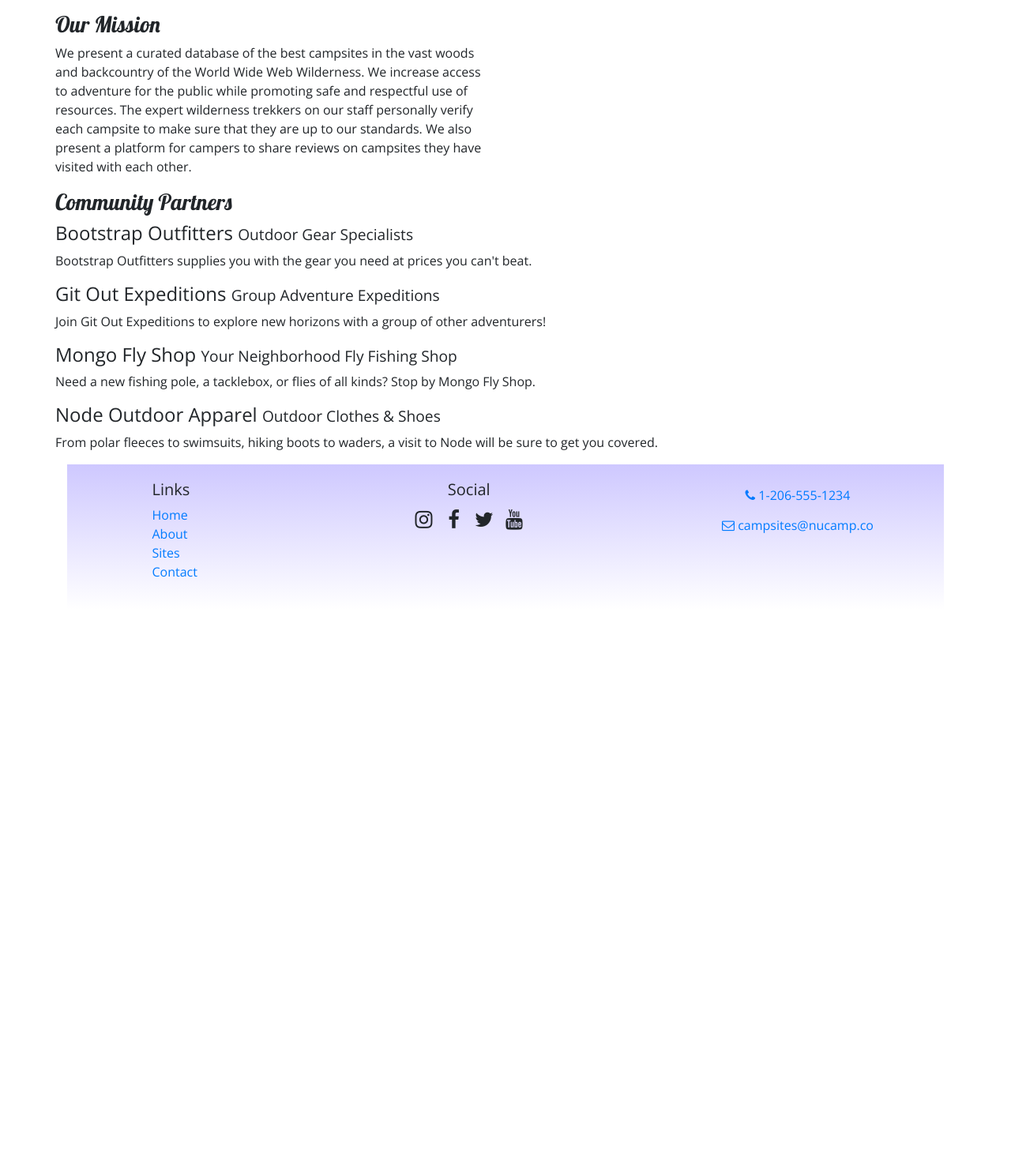
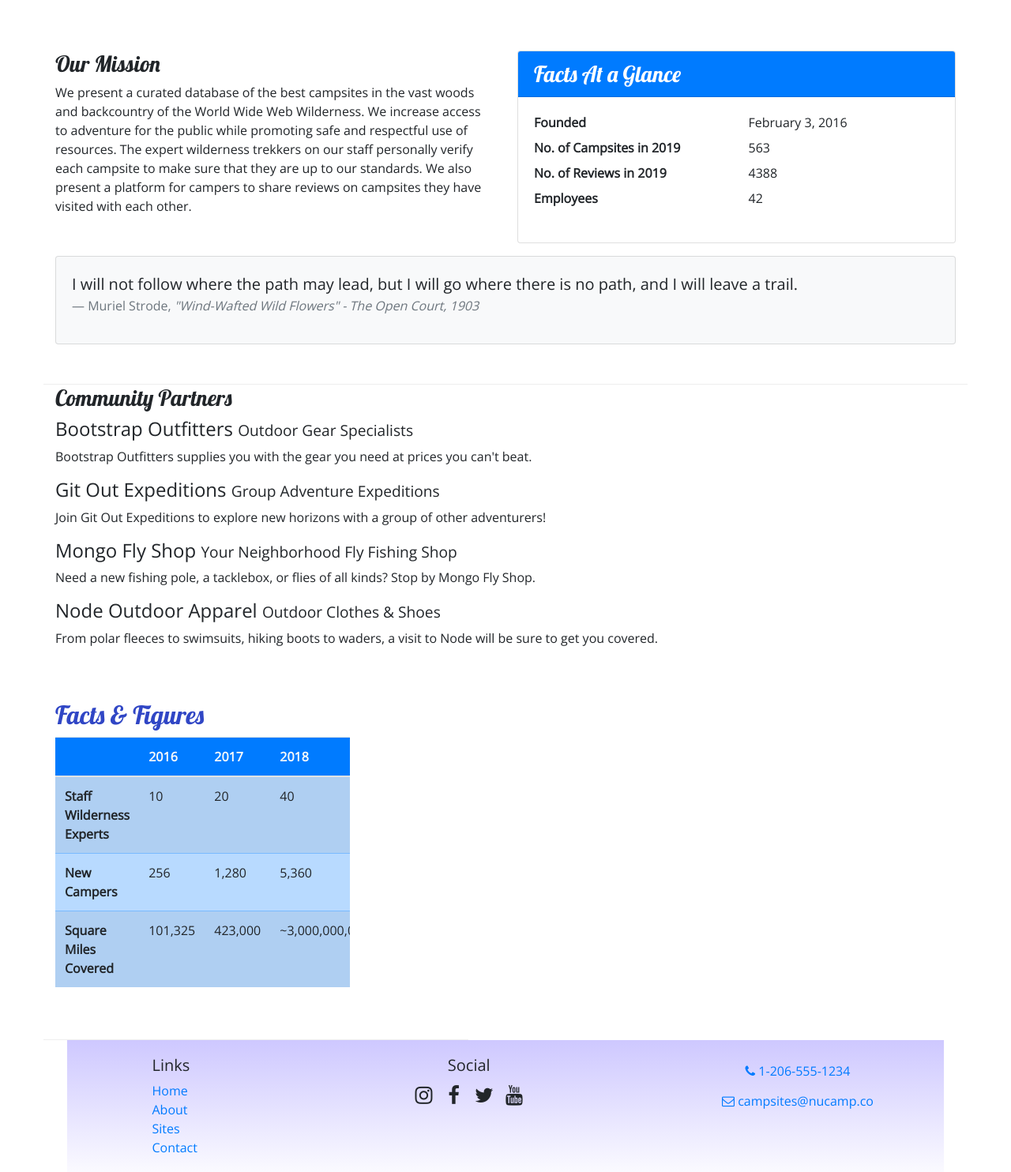
Before and after one commit to sdbellisario/nucampsite, a website: page aboutus.html in a window 1280 px wide. Shown: the part 340-1824 px from the top of the page at 79% size. Before the commit the page ends 1112 px from the top, so only its background shows below. Drawn offline with nearby package versions, Linux system fonts and the light colour scheme.

Commit message:
Tables and Cards

```diff
--- a/CSS/styles.css
+++ b/CSS/styles.css
@@ -16,7 +16,7 @@ header h2 {
     color: #CEC8FF;
 }
 
-footer {
+.site-footer {
     background-image: linear-gradient(#CEC8FF, white);
     padding: 20px 0;
 }
--- a/aboutus.html
+++ b/aboutus.html
@@ -55,10 +55,39 @@
             </div>
         </div>
 
-        <div class="row">
-            <div class="col col-sm-6">
+        <div class="row row-content">
+            <div class="col-sm-6">
                 <h3>Our Mission</h3>
-                <p>We present a curated database of the best campsites in the vast woods and backcountry of the World Wide Web Wilderness. We increase access to adventure for the public while promoting safe and respectful use of resources. The expert wilderness trekkers on our staff personally verify each campsite to make sure that they are up to our standards. We also present a platform for campers to share reviews on campsites they have visited with each other.</p>
+                <p>We present a curated database of the best campsites in the vast woods and backcountry of the World Wide Web Wilderness. We increase access to adventure for the public while promoting safe and respectful use of resources. The expert wilderness trekkers on our staff personally verify each campsite to make sure that they are up to our standards. We also present a platform for campers to share reviews on campsites they have visited with  each other.</p>
+            </div>
+            <div class="col-sm-6">
+                <div class="card">
+                    <h3 class="card-header bg-primary text-white">Facts At a Glance</h3>
+                    <div class="card-body">
+                        <dl class="row">
+                            <dt class="col-6">Founded</dt>
+                            <dd class="col-6">February 3, 2016</dd>
+                            <dt class="col-6">No. of Campsites in 2019</dt>
+                            <dd class="col-6">563</dd>
+                            <dt class="col-6">No. of Reviews in 2019</dt>
+                            <dd class="col-6">4388</dd>
+                            <dt class="col-6">Employees</dt>
+                            <dd class="col-6">42</dd>
+                        </dl>
+                    </div>
+                </div>
+            </div>
+            <div class="col">
+                <div class="card bg-light mt-3">
+                    <blockquote class="blockquote card-body">
+                        <p class="mb-0">I will not follow where the path may lead, but I will go where there is no path, and I will leave a trail.</p>
+                        <footer class="blockquote-footer">Muriel Strode,
+                            <cite title="Source Title">"Wind-Wafted Wild Flowers" -
+                                The Open Court, 1903
+                            </cite>
+                        </footer>
+                    </blockquote>
+                </div>
             </div>
         </div>
 
@@ -75,9 +104,48 @@
                 <p class="d-none d-sm-block">From polar fleeces to swimsuits, hiking boots to waders, a visit to Node will be sure to get you covered.</p>
             </div>
         </div>
+
+        <div class="row row-content">
+            <div class="col-sm-9">
+                <h2>Facts &amp; Figures</h2>
+                <div class="table-responsive">
+                    <table class="table table-striped">
+                        <thead>
+                            <tr class="bg-primary text-light">
+                                <th></th>
+                                <th>2016</th>
+                                <th>2017</th>
+                                <th>2018</th>
+                            </tr>
+                        </thead>
+                        <tbody class="table-primary">
+                            <tr>
+                                <th>Staff Wilderness Experts</th>
+                                <td>10</td>
+                                <td>20</td>
+                                <td>40</td>
+                            </tr>
+                            <tr>
+                                <th>New Campers</th>
+                                <td>256</td>
+                                <td>1,280</td>
+                                <td>5,360</td>
+                            </tr>
+                            <tr>
+                                <th>Square Miles Covered</th>
+                                <td>101,325</td>
+                                <td>423,000</td>
+                                <td>~3,000,000,000</td>
+                            </tr>
+                        </tbody>
+                    </table>
+                </div>
+            </div>
+       </div>
+
     </div>
 
-    <footer>
+    <footer class="site-footer">
         <div class="container">
             <div class="row">
                 <div class="col-4 col-sm-2 offset-1">
```
Also changed, not shown: contactus.html (+1 -1 lines), index.html (+1 -1 lines).
